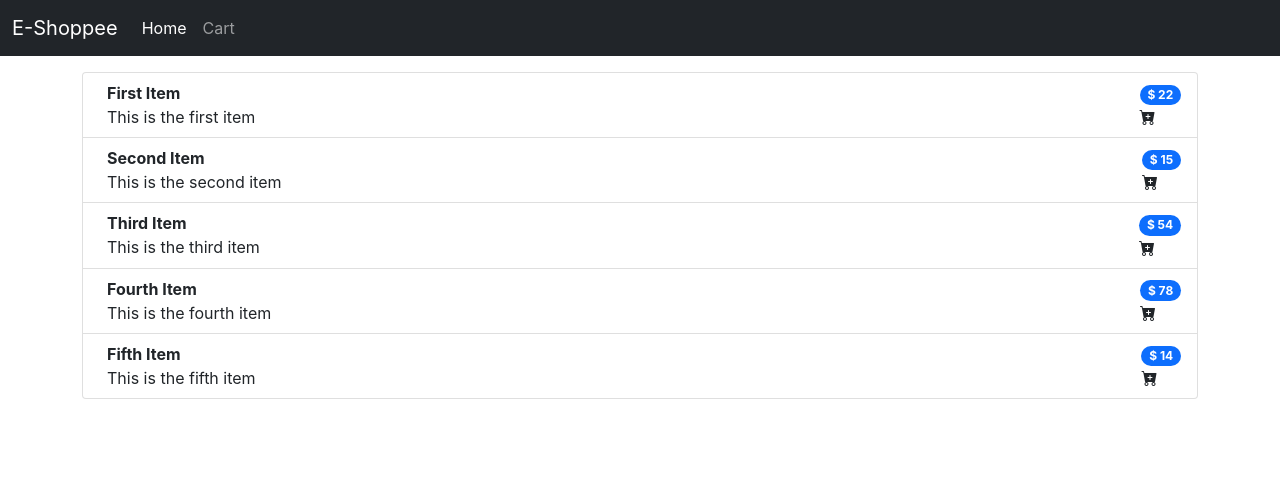
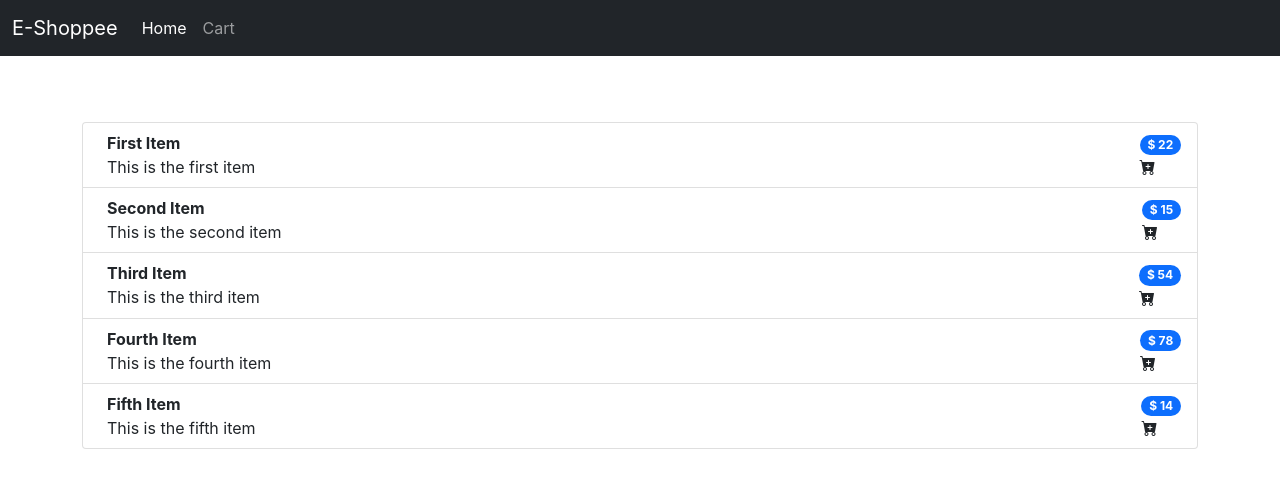
Before and after one commit to cybersaksham/React-Shopping-App, a React (Create React App) app: page / in a window 1280 px wide. Shown: the top 488 px of the page. Built offline with nearby package versions, Linux system fonts and the light colour scheme.

Commit message:
alert shown

```diff
--- a/src/App.js
+++ b/src/App.js
@@ -4,6 +4,7 @@ import "./App.css";
 import Navbar from "./Components/Navbar";
 import Items from "./Components/Items";
 import Cart from "./Components/Cart";
+import Alert from "./Components/Alert";
 
 function App() {
   const [items, setItems] = useState([
@@ -42,6 +43,7 @@ function App() {
   return (
     <Router>
       <Navbar />
+      <Alert />
       <Switch>
         <Route exact path="/">
           <Items items={items} />
--- /dev/null
+++ b/src/Components/Alert.js
@@ -0,0 +1,20 @@
+import React from "react";
+
+export default function Alert(props) {
+  return (
+    <div style={{ height: "50px" }}>
+      {props.alert && (
+        <div
+          className={`alert alert-${props.alert.type} alert-dismissible fade show`}
+          role="alert"
+        >
+          <strong>
+            {props.alert.type.charAt(0).toUpperCase() +
+              props.alert.type.slice(1)}
+          </strong>
+          {": "} {props.alert.msg}
+        </div>
+      )}
+    </div>
+  );
+}
```
